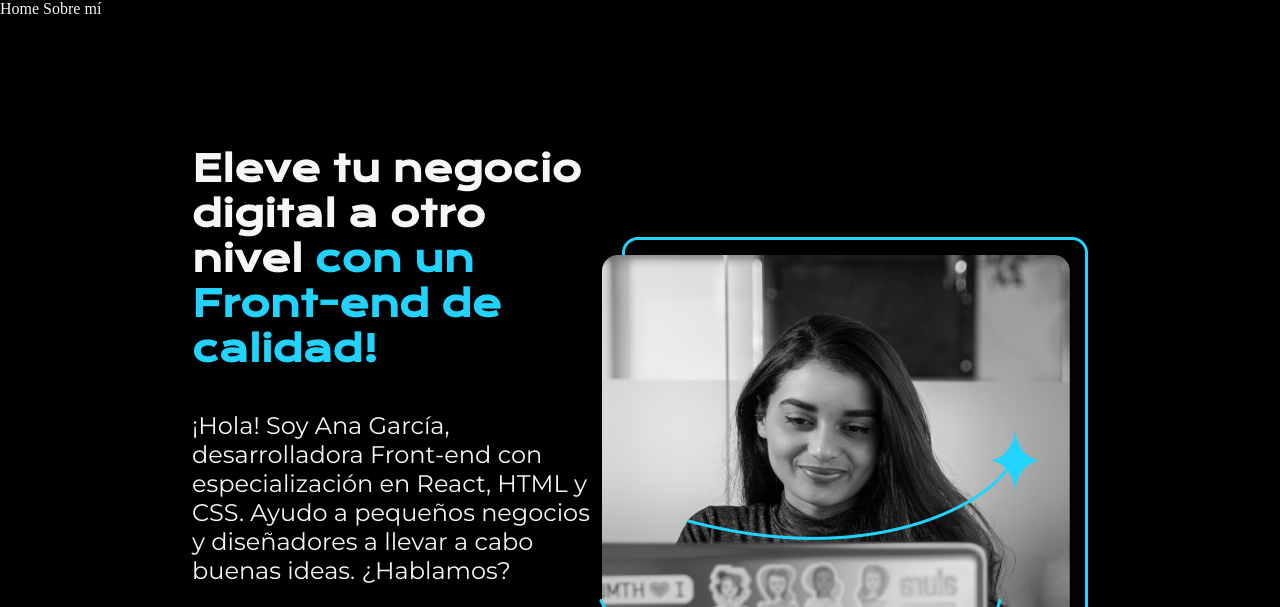
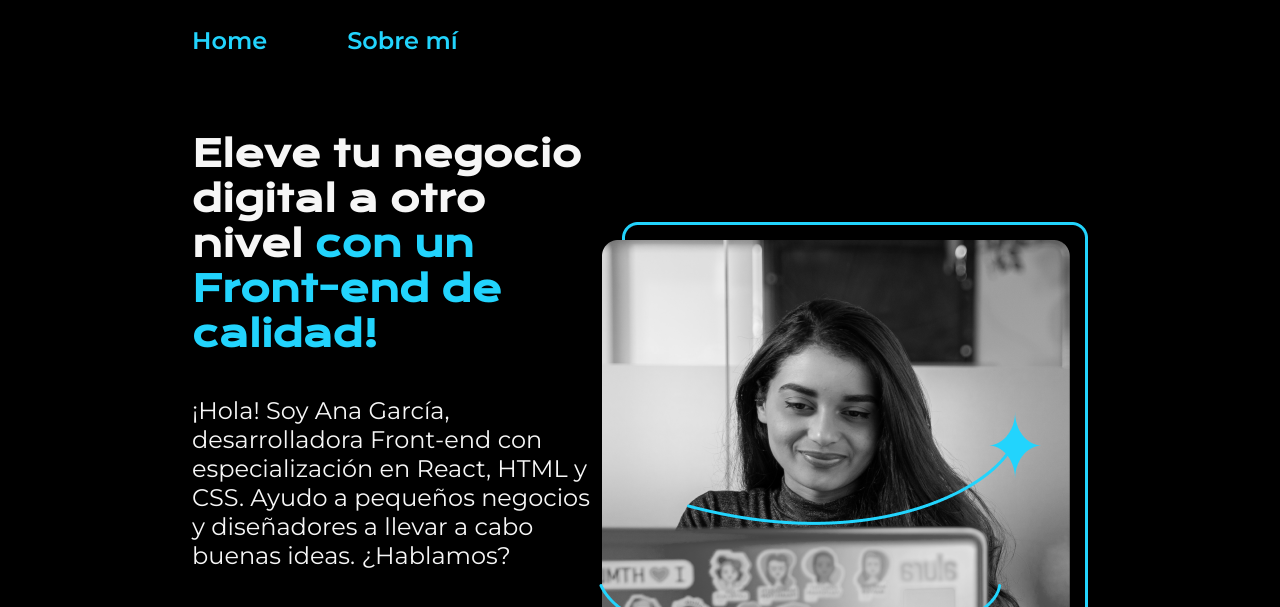
Before and after one commit to Garceo79/portfolio, a plain HTML site: page index.html in a window 1280 px wide. Shown: the top 607 px of the page. Drawn offline with nearby package versions, Linux system fonts and the light colour scheme.

Commit message:
Crea about.html

```diff
--- a/index.html
+++ b/index.html
@@ -4,13 +4,13 @@
     <meta charset="UTF-8">
     <meta name="viewport" content="width=device-width, initial-scale=1.0">
     <title>Portfolio</title>
-    <link rel="stylesheet" href="style.css">
+    <link rel="stylesheet" href="styles/style.css">
 </head>
 <body>
     <header class="header">
-        <nav class="headre_menu">
-            <a class="headre_menu_link">Home</a>
-            <a class="headre_menu_link">Sobre mí</a>
+        <nav class="header_menu">
+            <a class="header_menu_link">Home</a>
+            <a class="header_menu_link">Sobre mí</a>
         </nav>
     </header>
     <main class="presentacion">
--- a/style.css
+++ b/styles/style.css
@@ -10,14 +10,26 @@ body{
         box-sizing: border-box;
 }
 
-.titulo-destaque {
+.header{
+    padding: 2% 0% 0% 15%;
+}
+
+.header_menu{
+    display: flex;
+    gap: 80px;
+}
+
+.header_menu_link{
+    font-family: "Montserrat", sans-serif;
+    font-weight: 600;
+    font-size: 24px;
     color: #22D4FD;
 }
 
 .presentacion{
     display: flex;
     align-items: center;
-    margin: 10% 15%;
+    padding: 6% 15%;
     justify-content: space-between;
 }
 
@@ -26,6 +38,10 @@ body{
     display: flex;
     flex-direction: column;
     gap: 40px;
+}
+
+.titulo-destaque {
+    color: #22D4FD;
 }
 
 .presentacio_contenido_titulo{
```
Also changed, not shown: about.html (added, +11 -0 lines).
